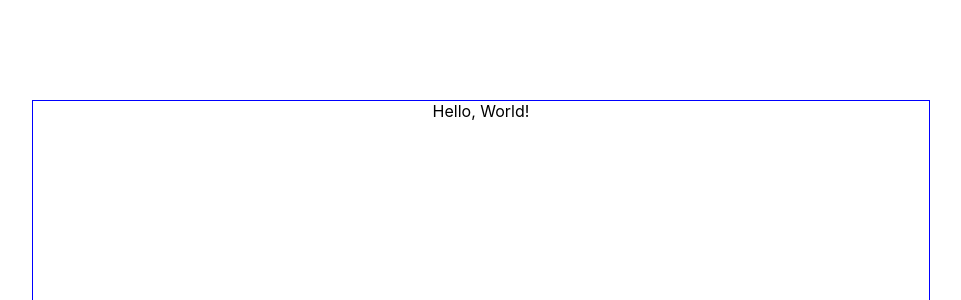
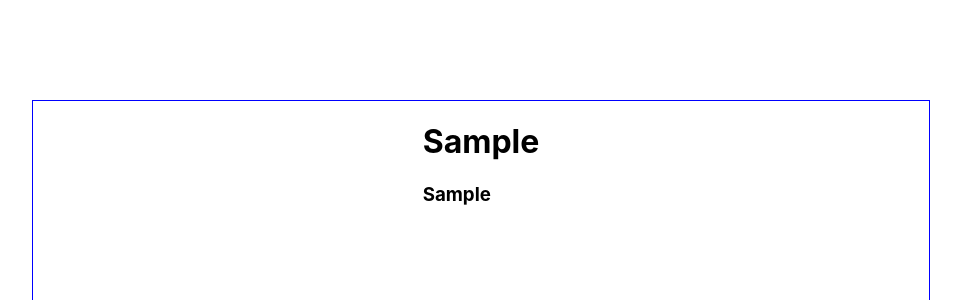
Before and after one commit to CoderKevinZhang/ask-ice, a React (Create React App) app: page / in a window 1280 px wide. Both pictures are taken after typing "Sample", "Sample" into the empty fields and a click on the input "Submit". Shown: the top 300 px of the page, without its empty margins (159-1120 px from the left). Built offline with nearby package versions, Linux system fonts and the light colour scheme.

Commit message:
Update App.js

```diff
--- a/src/components/App.js
+++ b/src/components/App.js
@@ -63,15 +63,16 @@ class App extends React.Component {
               <input type="submit" value="Submit" />
             </div>
           </form> :
-          <Content />}
+          <Content state={this.state} />}
       </div>
     );
   }
 }
 
-const Content = () => (
+const Content = (props) => (
   <div className='modal'>
-        Hello, World!
+        <h1>{props.state.subject}</h1>
+        <h3>{props.state.body}</h3>
     </div>
   )
 
```
